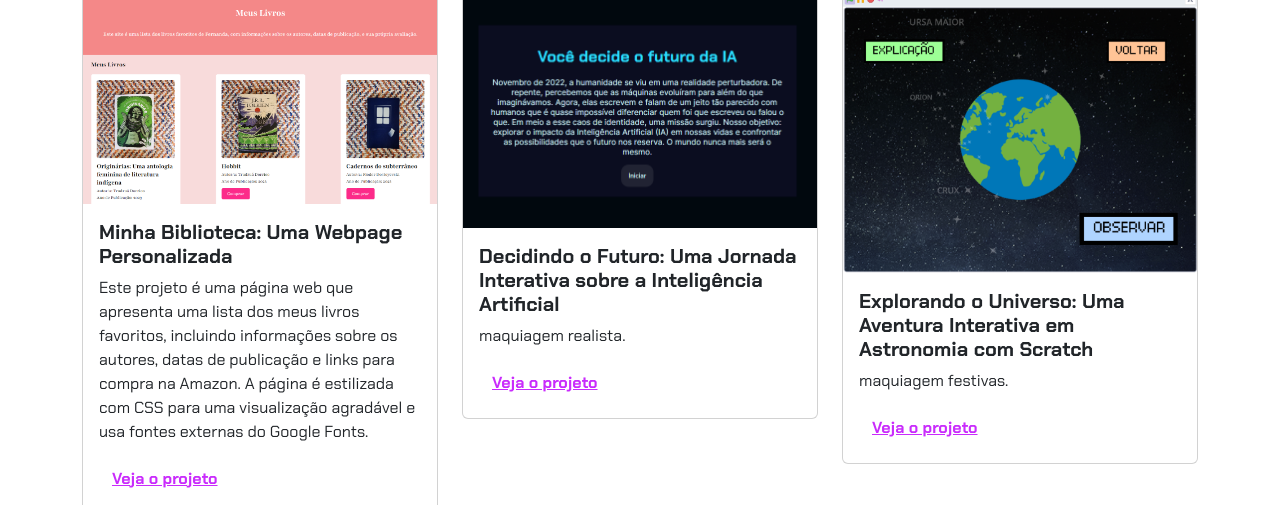
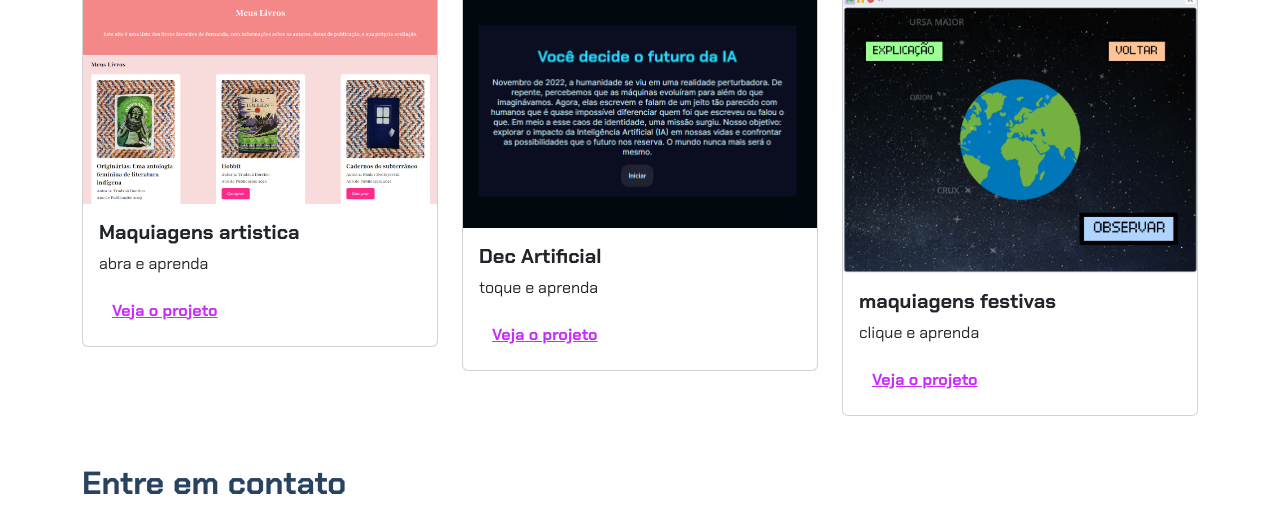
Before and after one commit to gabrielaAndrade15/Projeto-Portifolio, a plain HTML site: page index.html in a window 1280 px wide. Shown: the part 475-980 px from the top of the page. Drawn offline with nearby package versions, Linux system fonts and the light colour scheme.

Commit message:
Update index.html

```diff
--- a/index.html
+++ b/index.html
@@ -17,7 +17,7 @@
         <p class="lead">Eu sou gabriella_</p>
         <h1>Eu ensino você oque sobre maquiagem</h1>
         <p>Sou especialista e considerada a melhor maquiadora doParaná</p>
-        <p>Minhas habilidades</p>
+        <p>Minhas premiações</p>
         <div>
             <p class="badge bg-secondary">1- curso de maquiagem do Paraná 2023</p>
             <p class="badge bg-secondary">2- panamericano 2024  </p>
@@ -33,11 +33,8 @@
                 <div class="card">
                     <img src="img/projeto-1.png" class="card-img-top" alt="Imagem do projeto de biblioteca virtual">
                     <div class="card-body">
-                        <h5 class="card-title">Minha Biblioteca: Uma Webpage Personalizada</h5>
-                        <p class="card-text">Este projeto é uma página web que apresenta uma lista dos meus livros
-                            favoritos, incluindo informações sobre os autores, datas de publicação e links para compra
-                            na Amazon. A página é estilizada com CSS para uma visualização agradável e usa fontes
-                            externas do Google Fonts.
+                        <h5 class="card-title">Maquiagens artistica</h5>
+                        <p class="card-text"> abra e aprenda
                         </p>
                         <button type="button" class="btn btn-link" data-bs-toggle="modal" data-bs-target="#modal1">Veja
                             o projeto</button>
@@ -47,11 +44,11 @@
             <!-- Projeto 2 -->
             <div class="col-md-4">
                 <div class="card">
-                    <img src="img/projeto-2.png" class="card-img-top" alt="Imagem do projeto de biblioteca virtual">
+                    <img src="img/projeto-2.png" class="card-img-top" alt="maquiagens realistas ">
                     <div class="card-body">
-                        <h5 class="card-title">Decidindo o Futuro: Uma Jornada Interativa sobre a Inteligência
+                        <h5 class="card-title">Dec
                             Artificial</h5>
-                        <p class="card-text">maquiagem realista.</p>
+                        <p class="card-text">toque e aprenda</p>
                         <button type="button" class="btn btn-link" data-bs-toggle="modal" data-bs-target="#modal2">Veja
                             o projeto</button>
                     </div>
@@ -63,9 +60,9 @@
                 <div class="card">
                     <img src="img/projeto-3.png" class="card-img-top" alt="Imagem do projeto de biblioteca virtual">
                     <div class="card-body">
-                        <h5 class="card-title">Explorando o Universo: Uma Aventura Interativa em Astronomia com Scratch
+                        <h5 class="card-title">maquiagens festivas
                         </h5>
-                        <p class="card-text">maquiagem festivas.
+                        <p class="card-text">clique e aprenda
                         </p>
                         <button type="button" class="btn btn-link" data-bs-toggle="modal" data-bs-target="#modal3">Veja
                             o projeto</button>
```
